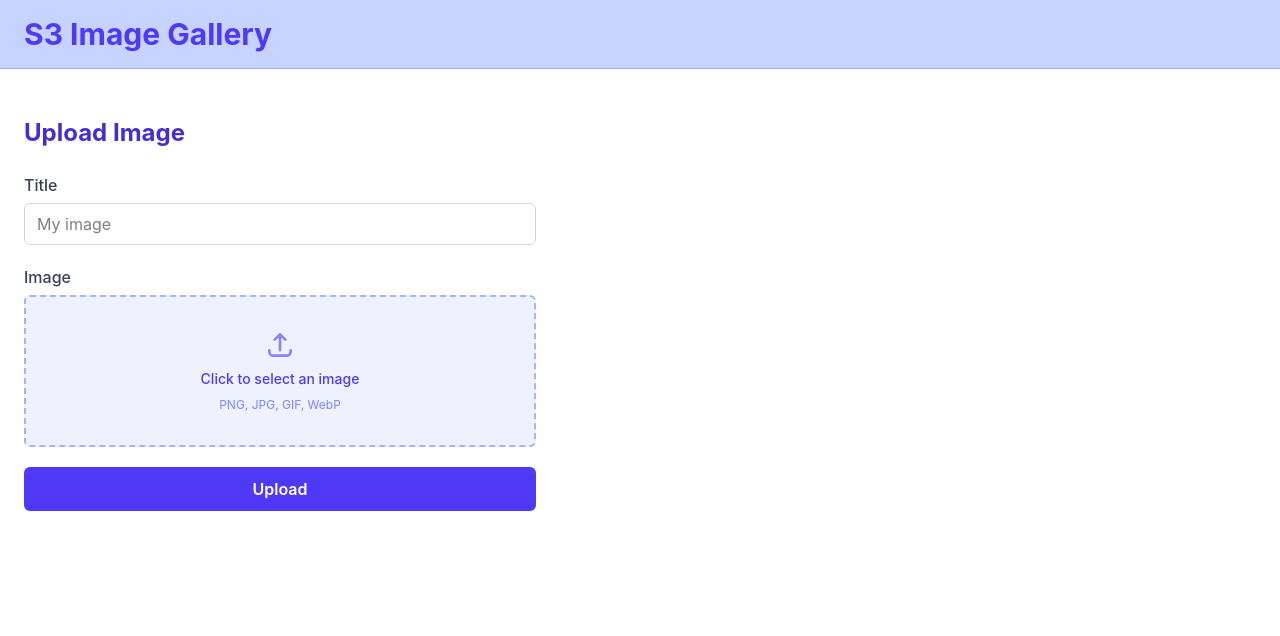
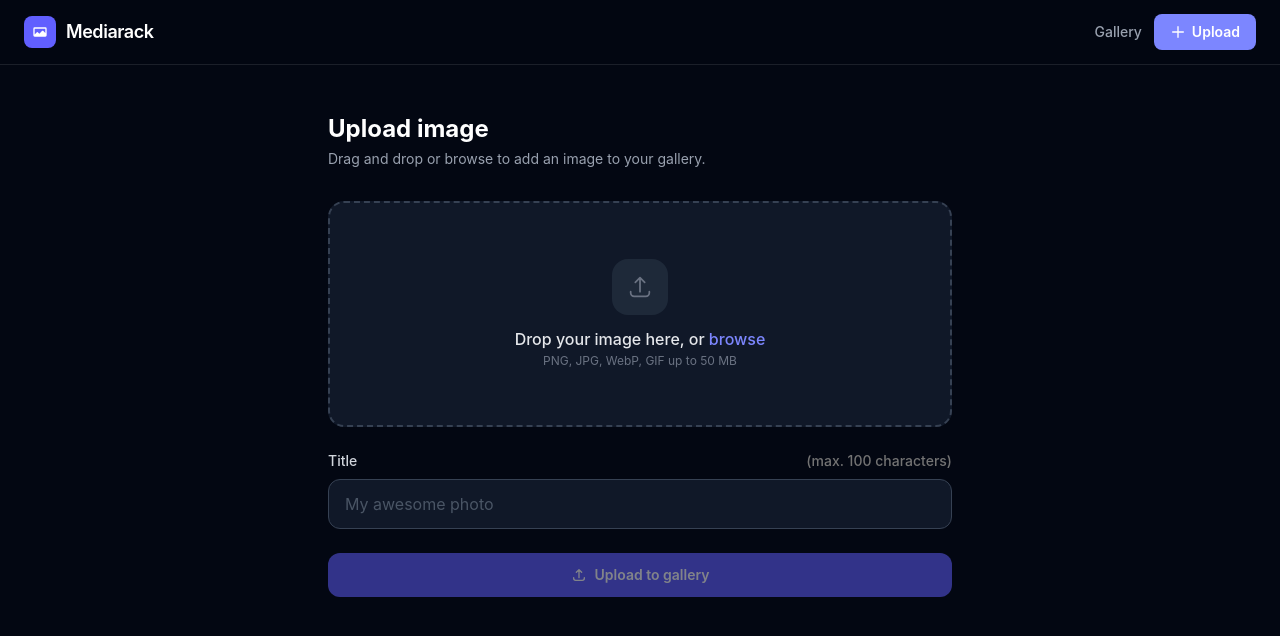
Before and after one commit to vrolandd/sveltekit-s3, a SvelteKit app: page /upload in a window 1280 px wide. Shown: the top 636 px of the page. Built offline with nearby package versions, Linux system fonts and the light colour scheme; no server answers.

Commit message:
Updated UI

```diff
--- a/src/routes/+layout.svelte
+++ b/src/routes/+layout.svelte
@@ -1,20 +1,62 @@
 <script lang="ts">
 	import './layout.css';
 	import favicon from '$lib/assets/favicon.svg';
+	import { page } from '$app/stores';
 
 	let { children } = $props();
 </script>
 
 <svelte:head><link rel="icon" href={favicon} /></svelte:head>
 
-<header class="bg-indigo-200 border-b border-b-indigo-300 py-4 flex justify-center px-6">
-	<div class="w-full max-w-7xl flex">
-		<h1 class="text-indigo-600 font-bold text-3xl">S3 Image Gallery</h1>
+<header class="sticky top-0 z-50 border-b border-white/10 bg-gray-950/80 backdrop-blur-md">
+	<div class="mx-auto flex h-16 w-full max-w-7xl items-center justify-between px-6">
+		<a href="/" class="flex items-center gap-2.5">
+			<div class="flex h-8 w-8 items-center justify-center rounded-lg bg-indigo-500">
+				<svg
+					xmlns="http://www.w3.org/2000/svg"
+					class="h-4 w-4 text-white"
+					viewBox="0 0 24 24"
+					fill="currentColor"
+				>
+					<path
+						d="M4 5a2 2 0 00-2 2v10a2 2 0 002 2h16a2 2 0 002-2V7a2 2 0 00-2-2H4zm0 2h16v6.586l-3.293-3.293a1 1 0 00-1.414 0L11 14.586l-2.293-2.293a1 1 0 00-1.414 0L4 15.586V7z"
+					/>
+				</svg>
+			</div>
+			<span class="text-lg font-semibold tracking-tight text-white">Mediarack</span>
+		</a>
+
+		<nav class="flex items-center gap-3">
+			<a
+				href="/"
+				class="text-sm font-medium transition-colors {$page.url.pathname === '/'
+					? 'text-white'
+					: 'text-gray-400 hover:text-white'}"
+			>
+				Gallery
+			</a>
+			<a
+				href="/upload"
+				class="flex items-center gap-1.5 rounded-lg px-4 py-2 text-sm font-semibold transition-all {$page.url.pathname === '/upload'
+					? 'bg-indigo-400 text-white'
+					: 'bg-indigo-500 text-white hover:bg-indigo-400'}"
+			>
+				<svg
+					xmlns="http://www.w3.org/2000/svg"
+					class="h-4 w-4"
+					fill="none"
+					viewBox="0 0 24 24"
+					stroke="currentColor"
+					stroke-width="2"
+				>
+					<path stroke-linecap="round" stroke-linejoin="round" d="M12 4v16m8-8H4" />
+				</svg>
+				Upload
+			</a>
+		</nav>
 	</div>
 </header>
 
-<main class="flex-1 flex justify-center w-full px-6">
-	<div class="flex flex-col max-w-7xl w-full pt-4">
-		{@render children()}
-	</div>
+<main class="flex min-h-0 flex-1 flex-col">
+	{@render children()}
 </main>
--- a/src/routes/layout.css
+++ b/src/routes/layout.css
@@ -2,5 +2,5 @@
 
 html,
 body {
-	@apply flex h-full flex-col;
+	@apply flex h-full flex-col bg-gray-950 text-gray-100;
 }
--- a/src/routes/upload/+page.server.ts
+++ b/src/routes/upload/+page.server.ts
@@ -14,12 +14,20 @@ export const actions: Actions = {
 		if (!title || typeof title !== 'string' || title.trim() === '') {
 			return fail(400, { error: 'Title is required.' });
 		}
+		if (title.trim().length > 100) {
+			return fail(400, { error: 'Title must be 100 characters or less.' });
+		}
 		if (!file || !(file instanceof File) || file.size === 0) {
 			return fail(400, { error: 'Please select an image file.' });
 		}
 
-		const { AWS_ACCESS_KEY_ID, AWS_SECRET_ACCESS_KEY, AWS_REGION, AWS_BUCKET_NAME, CLOUDFRONT_URL } =
-			env;
+		const {
+			AWS_ACCESS_KEY_ID,
+			AWS_SECRET_ACCESS_KEY,
+			AWS_REGION,
+			AWS_BUCKET_NAME,
+			CLOUDFRONT_URL
+		} = env;
 
 		if (!AWS_ACCESS_KEY_ID || !AWS_SECRET_ACCESS_KEY || !AWS_REGION || !AWS_BUCKET_NAME) {
 			return fail(500, { error: 'S3 is not configured. Check AWS environment variables.' });
--- a/src/routes/upload/+page.svelte
+++ b/src/routes/upload/+page.svelte
@@ -5,96 +5,204 @@
 	let { form }: { form: ActionData } = $props();
 
 	let loading = $state(false);
-	let fileName = $state('');
+	let file = $state<File | null>(null);
+	let preview = $state<string | null>(null);
+	let dragging = $state(false);
+
+	function pickFile(f: File) {
+		file = f;
+		preview = URL.createObjectURL(f);
+	}
+
+	function onFileInput(e: Event) {
+		const input = e.currentTarget as HTMLInputElement;
+		if (input.files?.[0]) pickFile(input.files[0]);
+	}
+
+	function onDrop(e: DragEvent) {
+		e.preventDefault();
+		dragging = false;
+		const dropped = e.dataTransfer?.files[0];
+		if (dropped?.type.startsWith('image/')) pickFile(dropped);
+	}
+
+	function clearFile() {
+		file = null;
+		if (preview) URL.revokeObjectURL(preview);
+		preview = null;
+	}
 </script>
 
-<div class="py-8">
-	<h2 class="mb-6 text-2xl font-bold text-indigo-700">Upload Image</h2>
+<div class="mx-auto w-full max-w-2xl px-6 py-12">
+	<div class="mb-8">
+		<h2 class="text-2xl font-bold text-white">Upload image</h2>
+		<p class="mt-1 text-sm text-gray-400">
+			Drag and drop or browse to add an image to your gallery.
+		</p>
+	</div>
 
 	{#if form?.success}
-		<div class="mb-6 rounded-lg border border-green-300 bg-green-50 p-4">
-			<p class="font-medium text-green-800">"{form.title}" uploaded successfully!</p>
-			<img src={form.url} alt={form.title} class="mt-3 max-h-64 rounded-md object-cover shadow" />
+		<div
+			class="mb-6 flex items-start gap-3 rounded-xl border border-green-500/30 bg-green-500/10 p-4"
+		>
+			<svg
+				class="mt-0.5 h-5 w-5 shrink-0 text-green-400"
+				fill="none"
+				viewBox="0 0 24 24"
+				stroke="currentColor"
+			>
+				<path stroke-linecap="round" stroke-linejoin="round" stroke-width="2" d="M5 13l4 4L19 7" />
+			</svg>
+			<div>
+				<p class="font-medium text-green-300">Upload successful</p>
+				<p class="mt-0.5 text-sm text-green-400/80">
+					"{form.title}" has been added to your gallery.
+				</p>
+			</div>
 		</div>
 	{/if}
 
 	{#if form?.error}
-		<div class="mb-6 rounded-lg border border-red-300 bg-red-50 p-4">
-			<p class="text-red-800">{form.error}</p>
+		<div class="mb-6 flex items-start gap-3 rounded-xl border border-red-500/30 bg-red-500/10 p-4">
+			<svg
+				class="mt-0.5 h-5 w-5 shrink-0 text-red-400"
+				fill="none"
+				viewBox="0 0 24 24"
+				stroke="currentColor"
+			>
+				<path
+					stroke-linecap="round"
+					stroke-linejoin="round"
+					stroke-width="2"
+					d="M6 18L18 6M6 6l12 12"
+				/>
+			</svg>
+			<p class="text-sm text-red-300">{form.error}</p>
 		</div>
 	{/if}
 
 	<form
 		method="POST"
 		enctype="multipart/form-data"
-		class="flex max-w-lg flex-col gap-5"
+		class="flex flex-col gap-6"
 		use:enhance={() => {
 			loading = true;
 			return async ({ update }) => {
 				await update();
 				loading = false;
-				fileName = '';
+				clearFile();
 			};
 		}}
 	>
-		<div class="flex flex-col gap-1.5">
-			<label for="title" class="font-medium text-gray-700">Title</label>
+		<!-- Drop zone -->
+		<div
+			role="button"
+			tabindex="0"
+			class="relative overflow-hidden rounded-2xl border-2 transition-all duration-200 {dragging
+				? 'border-indigo-400 bg-indigo-500/10'
+				: preview
+					? 'border-transparent'
+					: 'border-dashed border-gray-700 bg-gray-900 hover:border-gray-500 hover:bg-gray-800/60'}"
+			ondragover={(e) => {
+				e.preventDefault();
+				dragging = true;
+			}}
+			ondragleave={() => {
+				dragging = false;
+			}}
+			ondrop={onDrop}
+			onclick={() => !preview && document.getElementById('file-input')?.click()}
+			onkeydown={(e) =>
+				e.key === 'Enter' && !preview && document.getElementById('file-input')?.click()}
+		>
+			{#if preview}
+				<div class="relative">
+					<img src={preview} alt="Preview" class="max-h-80 w-full object-cover" />
+					<div class="absolute inset-0 bg-gradient-to-t from-gray-950/60 to-transparent"></div>
+					<button
+						type="button"
+						onclick={(e) => {
+							e.stopPropagation();
+							clearFile();
+						}}
+						aria-label="Remove selected image"
+						class="absolute right-3 top-3 flex h-8 w-8 items-center justify-center rounded-full bg-gray-950/70 text-gray-300 backdrop-blur-sm hover:bg-gray-950 hover:text-white"
+					>
+						<svg class="h-4 w-4" fill="none" viewBox="0 0 24 24" stroke="currentColor">
+							<path
+								stroke-linecap="round"
+								stroke-linejoin="round"
+								stroke-width="2"
+								d="M6 18L18 6M6 6l12 12"
+							/>
+						</svg>
+					</button>
+					<div class="absolute bottom-3 left-4 right-4">
+						<p class="truncate text-sm font-medium text-white">{file?.name}</p>
+						<p class="text-xs text-gray-300">{file ? (file.size / 1024).toFixed(0) + ' KB' : ''}</p>
+					</div>
+				</div>
+			{:else}
+				<div class="flex flex-col items-center justify-center gap-3 py-14">
+					<div
+						class="flex h-14 w-14 items-center justify-center rounded-2xl bg-gray-800 text-gray-500"
+					>
+						<svg
+							xmlns="http://www.w3.org/2000/svg"
+							class="h-7 w-7"
+							fill="none"
+							viewBox="0 0 24 24"
+							stroke="currentColor"
+						>
+							<path
+								stroke-linecap="round"
+								stroke-linejoin="round"
+								stroke-width="1.5"
+								d="M4 16v1a3 3 0 003 3h10a3 3 0 003-3v-1m-4-8l-4-4m0 0L8 8m4-4v12"
+							/>
+						</svg>
+					</div>
+					<div class="text-center">
+						<p class="font-medium text-gray-200">
+							Drop your image here, or <span class="text-indigo-400">browse</span>
+						</p>
+						<p class="mt-0.5 text-xs text-gray-500">PNG, JPG, WebP, GIF up to 50 MB</p>
+					</div>
+				</div>
+			{/if}
+		</div>
+
+		<!-- Hidden real file input so form submission works -->
+		<input
+			id="file-input"
+			name="file"
+			type="file"
+			accept="image/*"
+			required
+			class="sr-only"
+			onchange={onFileInput}
+		/>
+
+		<!-- Title -->
+		<div class="flex flex-col gap-2">
+			<label for="title" class="text-sm font-medium text-gray-300 flex flex-wrap"
+				>Title <span class="text-neutral-500 text-sm text-right ml-auto">(max. 100 characters)</span
+				></label
+			>
 			<input
 				id="title"
 				name="title"
 				type="text"
 				required
-				placeholder="My image"
-				class="rounded-md border border-gray-300 px-3 py-2 focus:border-indigo-500 focus:outline-none focus:ring-1 focus:ring-indigo-500"
+				placeholder="My awesome photo"
+				class="rounded-xl border border-gray-700 bg-gray-900 px-4 py-3 text-gray-100 placeholder-gray-600 outline-none transition focus:border-indigo-500 focus:ring-2 focus:ring-indigo-500/30"
 			/>
-		</div>
-
-		<div class="flex flex-col gap-1.5">
-			<label for="file" class="font-medium text-gray-700">Image</label>
-			<label
-				for="file"
-				class="flex cursor-pointer flex-col items-center justify-center gap-2 rounded-md border-2 border-dashed border-indigo-300 bg-indigo-50 px-4 py-8 text-indigo-600 transition hover:border-indigo-500 hover:bg-indigo-100"
-			>
-				{#if fileName}
-					<span class="text-sm font-medium">{fileName}</span>
-					<span class="text-xs text-indigo-400">Click to change</span>
-				{:else}
-					<svg
-						xmlns="http://www.w3.org/2000/svg"
-						class="h-8 w-8 opacity-60"
-						fill="none"
-						viewBox="0 0 24 24"
-						stroke="currentColor"
-					>
-						<path
-							stroke-linecap="round"
-							stroke-linejoin="round"
-							stroke-width="2"
-							d="M4 16v1a3 3 0 003 3h10a3 3 0 003-3v-1m-4-8l-4-4m0 0L8 8m4-4v12"
-						/>
-					</svg>
-					<span class="text-sm font-medium">Click to select an image</span>
-					<span class="text-xs text-indigo-400">PNG, JPG, GIF, WebP</span>
-				{/if}
-				<input
-					id="file"
-					name="file"
-					type="file"
-					accept="image/*"
-					required
-					class="sr-only"
-					onchange={(e) => {
-						const input = e.currentTarget as HTMLInputElement;
-						fileName = input.files?.[0]?.name ?? '';
-					}}
-				/>
-			</label>
 		</div>
 
 		<button
 			type="submit"
-			disabled={loading}
-			class="flex items-center justify-center gap-2 rounded-md bg-indigo-600 px-6 py-2.5 font-semibold text-white transition hover:bg-indigo-700 disabled:cursor-not-allowed disabled:opacity-60"
+			disabled={loading || !file}
+			class="flex items-center justify-center gap-2 rounded-xl bg-indigo-500 py-3 text-sm font-semibold text-white transition hover:bg-indigo-400 disabled:cursor-not-allowed disabled:opacity-50"
 		>
 			{#if loading}
 				<svg
@@ -113,7 +221,14 @@
 				</svg>
 				Uploading…
 			{:else}
-				Upload
+				<svg class="h-4 w-4" fill="none" viewBox="0 0 24 24" stroke="currentColor" stroke-width="2">
+					<path
+						stroke-linecap="round"
+						stroke-linejoin="round"
+						d="M4 16v1a3 3 0 003 3h10a3 3 0 003-3v-1m-4-8l-4-4m0 0L8 8m4-4v12"
+					/>
+				</svg>
+				Upload to gallery
 			{/if}
 		</button>
 	</form>
```
Also changed, not shown: src/components/GalleryImage.svelte (+15 -3 lines), src/routes/+page.svelte (+40 -2 lines).
